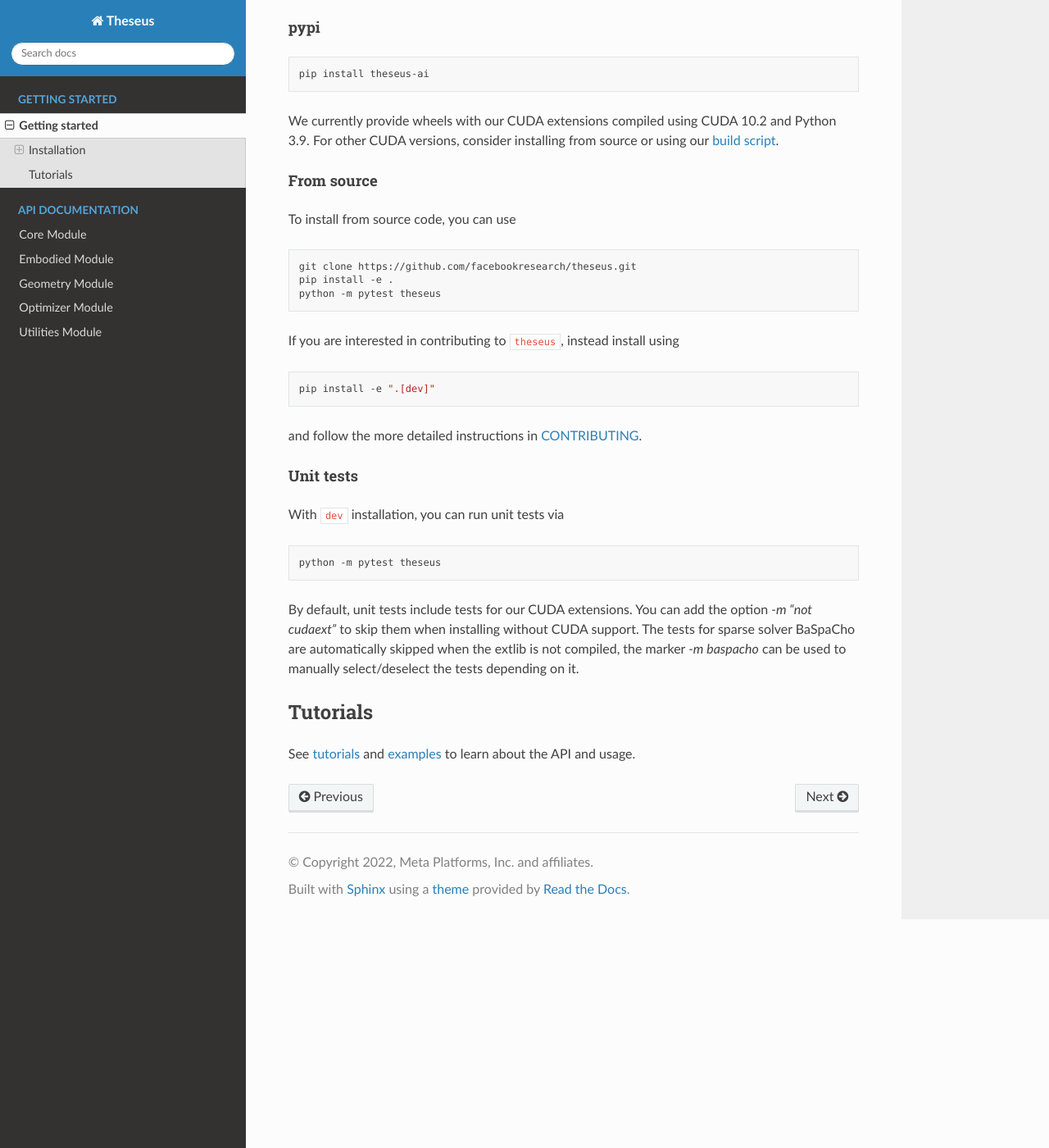
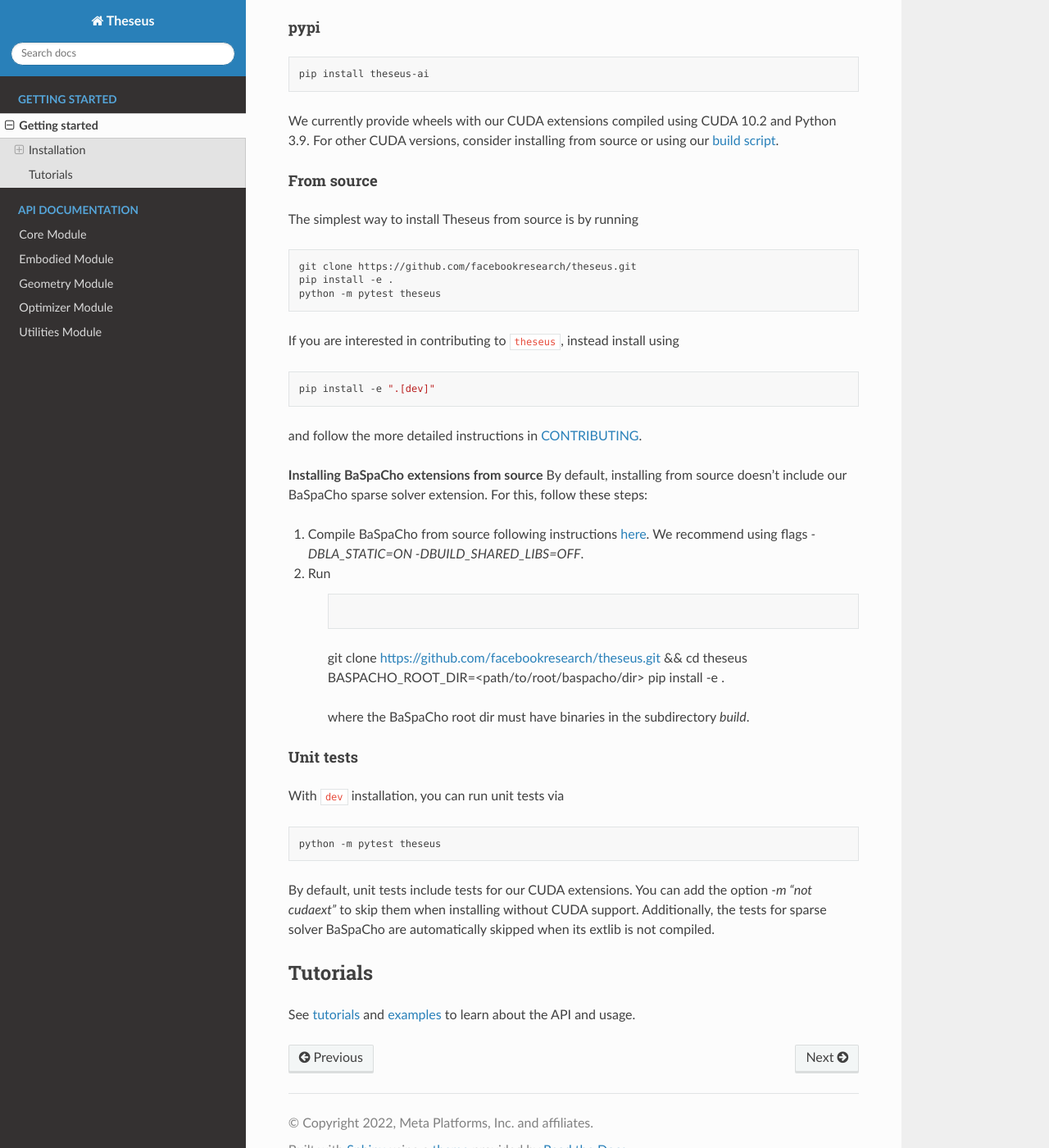
Before and after one commit to facebookresearch/theseus, a Sphinx documentation site: the page built from docs/source/getting-started.rst, in a window 1280 px wide and 1400 px high, scrolled down 577 px. Shown: the whole window at 82% size. Built offline with Sphinx 7.4.7 and the Read the Docs theme 2.0.0, drawn with Linux system fonts in a browser that asks for light colours.

```diff
--- a/docs/source/getting-started.rst
+++ b/docs/source/getting-started.rst
@@ -29,7 +29,7 @@ For other CUDA versions, consider installing from source or using our
 
 From source
 """""""""""
-To install from source code, you can use
+The simplest way to install Theseus from source is by running
 
 .. code-block:: bash
 
@@ -45,6 +45,20 @@ If you are interested in contributing to ``theseus``, instead install using
 
 and follow the more detailed instructions in `CONTRIBUTING <https://github.com/facebookresearch/theseus/blob/main/CONTRIBUTING.md>`_.
 
+**Installing BaSpaCho extensions from source**
+By default, installing from source doesn't include our BaSpaCho sparse
+solver extension. For this, follow these steps:
+
+1. Compile BaSpaCho from source following instructions `here <https://github.com/facebookresearch/baspacho>`_. We recommend using flags `-DBLA_STATIC=ON -DBUILD_SHARED_LIBS=OFF`.
+2. Run
+
+    .. code-block:: bash
+
+    git clone https://github.com/facebookresearch/theseus.git && cd theseus
+    BASPACHO_ROOT_DIR=<path/to/root/baspacho/dir> pip install -e .
+
+    where the BaSpaCho root dir must have binaries in the subdirectory `build`.
+
 Unit tests
 """"""""""
 With ``dev`` installation, you can run unit tests via
@@ -54,9 +68,8 @@ With ``dev`` installation, you can run unit tests via
     python -m pytest theseus
 
 By default, unit tests include tests for our CUDA extensions. You can add the option `-m "not cudaext"`
-to skip them when installing without CUDA support.
-The tests for sparse solver BaSpaCho are automatically skipped when the extlib is not compiled, the marker
-`-m baspacho` can be used to manually select/deselect the tests depending on it.
+to skip them when installing without CUDA support. Additionally, the tests for sparse solver BaSpaCho are automatically
+skipped when its extlib is not compiled.
 
 Tutorials
 ---------
```
Also changed, not shown: README.md (+17 -8 lines).
